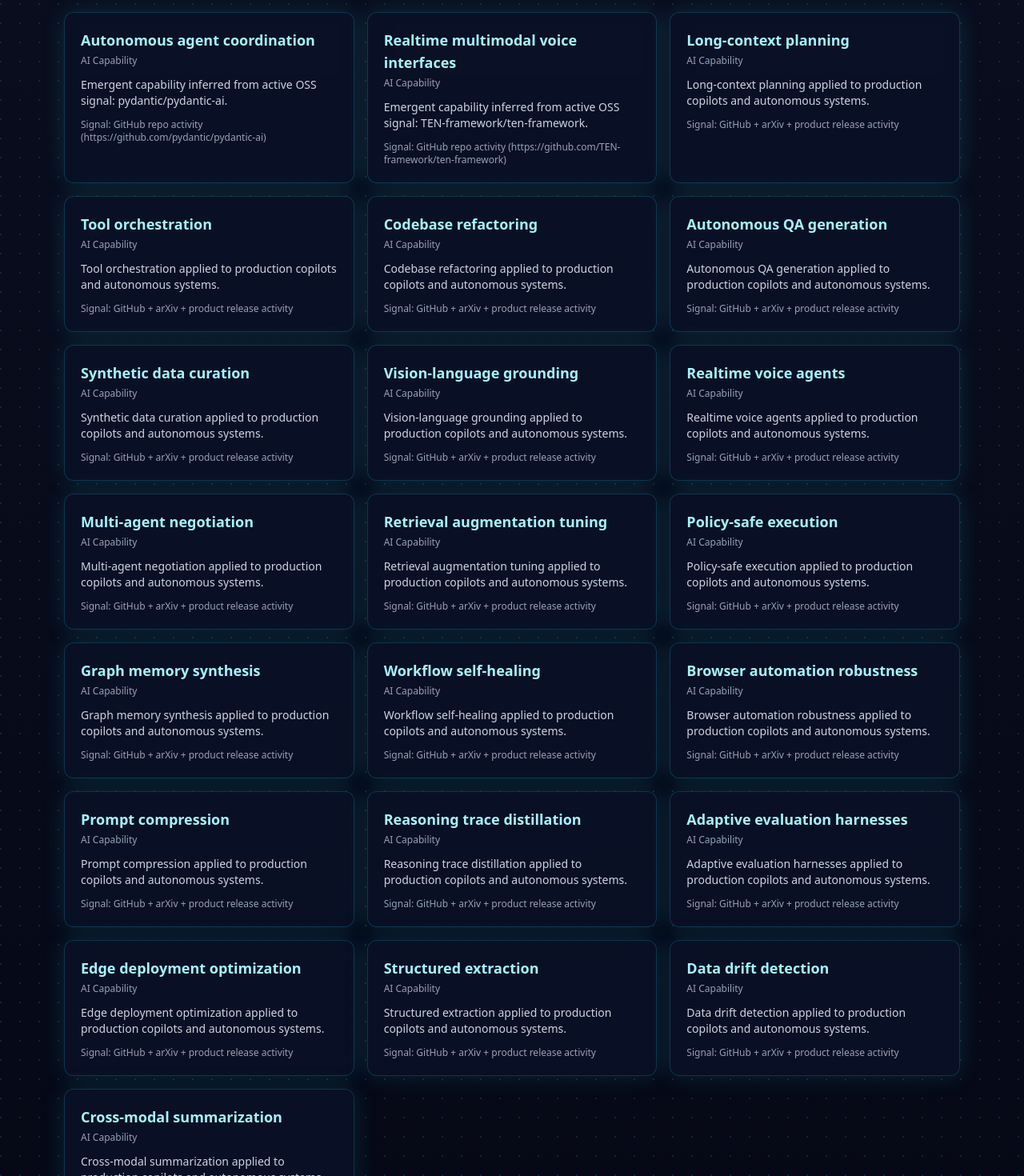
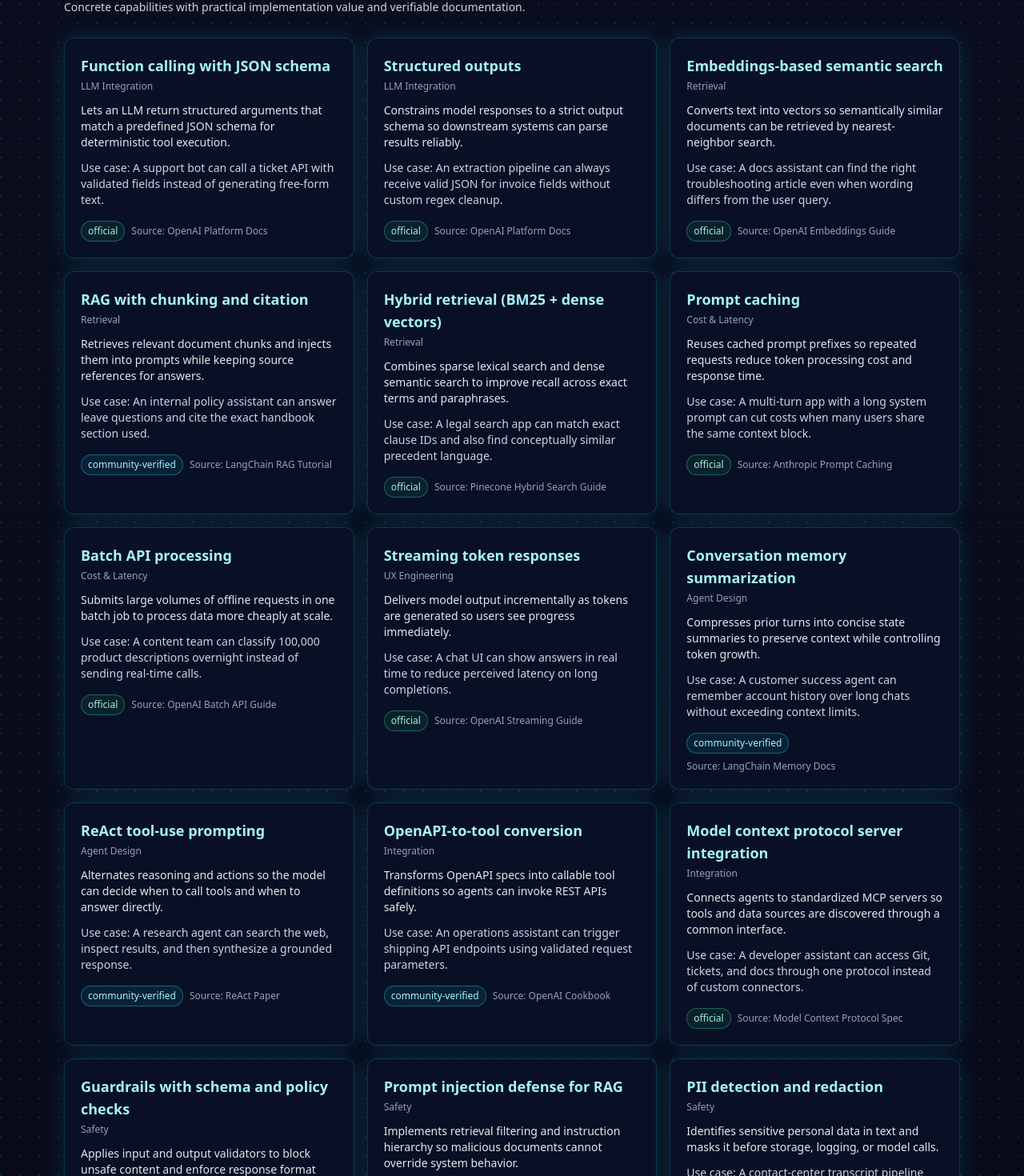
Before and after one commit to fyxai/fyxai.github.io, a Next.js app: page /skills in a window 1280 px wide. Shown: the part 140-1610 px from the top of the page at 80% size. Built offline with nearby package versions, Linux system fonts and the light colour scheme.

Commit message:
Rebuild skills dataset with verifiable production skills

```diff
--- a/app/skills/page.jsx
+++ b/app/skills/page.jsx
@@ -3,25 +3,35 @@ import { CardGrid, InfoCard } from '../../components/Cards';
 
 export const metadata = { title: 'Skills | FYXAI' };
 
-const extractUrl = (text = '') => {
-  const match = text.match(/https?:\/\/\S+/);
-  return match ? match[0].replace(/[),.;]$/, '') : '';
+const verificationStyles = {
+  official: 'border-emerald-400/40 bg-emerald-500/10 text-emerald-200',
+  'community-verified': 'border-cyan-400/40 bg-cyan-500/10 text-cyan-200',
 };
 
 export default function SkillsPage() {
   return (
     <section>
-      <h1 className="mb-6 text-3xl font-bold text-cyan-200">Emerging AI Skills</h1>
+      <div className="mb-7">
+        <h1 className="text-3xl font-bold text-cyan-200">Production AI Skills</h1>
+        <p className="mt-2 max-w-3xl text-sm text-slate-300">
+          Concrete capabilities with practical implementation value and verifiable documentation.
+        </p>
+      </div>
+
       <CardGrid>
         {skills.map((item) => (
-          <InfoCard
-            key={item.name}
-            title={item.name}
-            subtitle={item.category}
-            href={item.url || extractUrl(item.signal)}
-          >
-            <p>{item.description}</p>
-            <p className="mt-3 text-xs text-slate-400">Signal: {item.signal}</p>
+          <InfoCard key={item.name} title={item.name} subtitle={item.category} href={item.sourceUrl}>
+            <p className="text-sm text-slate-200">{item.whatItDoes}</p>
+            <p className="mt-3 text-sm text-slate-300">Use case: {item.practicalUseCase}</p>
+
+            <div className="mt-4 flex flex-wrap items-center gap-2 text-xs">
+              <span
+                className={`rounded-full border px-2 py-1 font-medium ${verificationStyles[item.verificationLevel] || 'border-slate-500/40 bg-slate-500/10 text-slate-200'}`}
+              >
+                {item.verificationLevel}
+              </span>
+              <span className="text-slate-400">Source: {item.sourceName}</span>
+            </div>
           </InfoCard>
         ))}
       </CardGrid>
--- a/data/skills.json
+++ b/data/skills.json
@@ -1,154 +1,218 @@
 [
   {
-    "name": "Autonomous agent coordination",
-    "category": "AI Capability",
-    "description": "Emergent capability inferred from active OSS signal: pydantic/pydantic-ai.",
-    "signal": "GitHub repo activity (https://github.com/pydantic/pydantic-ai)"
+    "name": "Function calling with JSON schema",
+    "category": "LLM Integration",
+    "whatItDoes": "Lets an LLM return structured arguments that match a predefined JSON schema for deterministic tool execution.",
+    "practicalUseCase": "A support bot can call a ticket API with validated fields instead of generating free-form text.",
+    "sourceName": "OpenAI Platform Docs",
+    "sourceUrl": "https://platform.openai.com/docs/guides/function-calling",
+    "verificationLevel": "official"
   },
   {
-    "name": "Realtime multimodal voice interfaces",
-    "category": "AI Capability",
-    "description": "Emergent capability inferred from active OSS signal: TEN-framework/ten-framework.",
-    "signal": "GitHub repo activity (https://github.com/TEN-framework/ten-framework)"
+    "name": "Structured outputs",
+    "category": "LLM Integration",
+    "whatItDoes": "Constrains model responses to a strict output schema so downstream systems can parse results reliably.",
+    "practicalUseCase": "An extraction pipeline can always receive valid JSON for invoice fields without custom regex cleanup.",
+    "sourceName": "OpenAI Platform Docs",
+    "sourceUrl": "https://platform.openai.com/docs/guides/structured-outputs",
+    "verificationLevel": "official"
   },
   {
-    "name": "Long-context planning",
-    "category": "AI Capability",
-    "description": "Long-context planning applied to production copilots and autonomous systems.",
-    "signal": "GitHub + arXiv + product release activity",
-    "url": "https://github.com/search?q=Long-context%20planning%20ai&type=repositories"
+    "name": "Embeddings-based semantic search",
+    "category": "Retrieval",
+    "whatItDoes": "Converts text into vectors so semantically similar documents can be retrieved by nearest-neighbor search.",
+    "practicalUseCase": "A docs assistant can find the right troubleshooting article even when wording differs from the user query.",
+    "sourceName": "OpenAI Embeddings Guide",
+    "sourceUrl": "https://platform.openai.com/docs/guides/embeddings",
+    "verificationLevel": "official"
   },
   {
-    "name": "Tool orchestration",
-    "category": "AI Capability",
-    "description": "Tool orchestration applied to production copilots and autonomous systems.",
-    "signal": "GitHub + arXiv + product release activity",
-    "url": "https://github.com/search?q=Tool%20orchestration%20ai&type=repositories"
+    "name": "RAG with chunking and citation",
+    "category": "Retrieval",
+    "whatItDoes": "Retrieves relevant document chunks and injects them into prompts while keeping source references for answers.",
+    "practicalUseCase": "An internal policy assistant can answer leave questions and cite the exact handbook section used.",
+    "sourceName": "LangChain RAG Tutorial",
+    "sourceUrl": "https://python.langchain.com/docs/tutorials/rag/",
+    "verificationLevel": "community-verified"
   },
   {
-    "name": "Codebase refactoring",
-    "category": "AI Capability",
-    "description": "Codebase refactoring applied to production copilots and autonomous systems.",
-    "signal": "GitHub + arXiv + product release activity",
-    "url": "https://github.com/search?q=Codebase%20refactoring%20ai&type=repositories"
+    "name": "Hybrid retrieval (BM25 + dense vectors)",
+    "category": "Retrieval",
+    "whatItDoes": "Combines sparse lexical search and dense semantic search to improve recall across exact terms and paraphrases.",
+    "practicalUseCase": "A legal search app can match exact clause IDs and also find conceptually similar precedent language.",
+    "sourceName": "Pinecone Hybrid Search Guide",
+    "sourceUrl": "https://docs.pinecone.io/guides/search/hybrid-search",
+    "verificationLevel": "official"
   },
   {
-    "name": "Autonomous QA generation",
-    "category": "AI Capability",
-    "description": "Autonomous QA generation applied to production copilots and autonomous systems.",
-    "signal": "GitHub + arXiv + product release activity",
-    "url": "https://github.com/search?q=Autonomous%20QA%20generation%20ai&type=repositories"
+    "name": "Prompt caching",
+    "category": "Cost & Latency",
+    "whatItDoes": "Reuses cached prompt prefixes so repeated requests reduce token processing cost and response time.",
+    "practicalUseCase": "A multi-turn app with a long system prompt can cut costs when many users share the same context block.",
+    "sourceName": "Anthropic Prompt Caching",
+    "sourceUrl": "https://docs.anthropic.com/en/docs/build-with-claude/prompt-caching",
+    "verificationLevel": "official"
   },
   {
-    "name": "Synthetic data curation",
-    "category": "AI Capability",
-    "description": "Synthetic data curation applied to production copilots and autonomous systems.",
-    "signal": "GitHub + arXiv + product release activity",
-    "url": "https://github.com/search?q=Synthetic%20data%20curation%20ai&type=repositories"
+    "name": "Batch API processing",
+    "category": "Cost & Latency",
+    "whatItDoes": "Submits large volumes of offline requests in one batch job to process data more cheaply at scale.",
+    "practicalUseCase": "A content team can classify 100,000 product descriptions overnight instead of sending real-time calls.",
+    "sourceName": "OpenAI Batch API Guide",
+    "sourceUrl": "https://platform.openai.com/docs/guides/batch",
+    "verificationLevel": "official"
   },
   {
-    "name": "Vision-language grounding",
-    "category": "AI Capability",
-    "description": "Vision-language grounding applied to production copilots and autonomous systems.",
-    "signal": "GitHub + arXiv + product release activity",
-    "url": "https://github.com/search?q=Vision-language%20grounding%20ai&type=repositories"
+    "name": "Streaming token responses",
+    "category": "UX Engineering",
+    "whatItDoes": "Delivers model output incrementally as tokens are generated so users see progress immediately.",
+    "practicalUseCase": "A chat UI can show answers in real time to reduce perceived latency on long completions.",
+    "sourceName": "OpenAI Streaming Guide",
+    "sourceUrl": "https://platform.openai.com/docs/guides/streaming-responses",
+    "verificationLevel": "official"
   },
   {
-    "name": "Realtime voice agents",
-    "category": "AI Capability",
-    "description": "Realtime voice agents applied to production copilots and autonomous systems.",
-    "signal": "GitHub + arXiv + product release activity",
-    "url": "https://github.com/search?q=Realtime%20voice%20agents%20ai&type=repositories"
+    "name": "Conversation memory summarization",
+    "category": "Agent Design",
+    "whatItDoes": "Compresses prior turns into concise state summaries to preserve context while controlling token growth.",
+    "practicalUseCase": "A customer success agent can remember account history over long chats without exceeding context limits.",
+    "sourceName": "LangChain Memory Docs",
+    "sourceUrl": "https://python.langchain.com/docs/concepts/memory/",
+    "verificationLevel": "community-verified"
   },
   {
-    "name": "Multi-agent negotiation",
-    "category": "AI Capability",
-    "description": "Multi-agent negotiation applied to production copilots and autonomous systems.",
-    "signal": "GitHub + arXiv + product release activity",
-    "url": "https://github.com/search?q=Multi-agent%20negotiation%20ai&type=repositories"
+    "name": "ReAct tool-use prompting",
+    "category": "Agent Design",
+    "whatItDoes": "Alternates reasoning and actions so the model can decide when to call tools and when to answer directly.",
+    "practicalUseCase": "A research agent can search the web, inspect results, and then synthesize a grounded response.",
+    "sourceName": "ReAct Paper",
+    "sourceUrl": "https://arxiv.org/abs/2210.03629",
+    "verificationLevel": "community-verified"
   },
   {
-    "name": "Retrieval augmentation tuning",
-    "category": "AI Capability",
-    "description": "Retrieval augmentation tuning applied to production copilots and autonomous systems.",
-    "signal": "GitHub + arXiv + product release activity",
-    "url": "https://github.com/search?q=Retrieval%20augmentation%20tuning%20ai&type=repositories"
+    "name": "OpenAPI-to-tool conversion",
+    "category": "Integration",
+    "whatItDoes": "Transforms OpenAPI specs into callable tool definitions so agents can invoke REST APIs safely.",
+    "practicalUseCase": "An operations assistant can trigger shipping API endpoints using validated request parameters.",
+    "sourceName": "OpenAI Cookbook",
+    "sourceUrl": "https://cookbook.openai.com/examples/function_calling_with_an_openapi_spec",
+    "verificationLevel": "community-verified"
   },
   {
-    "name": "Policy-safe execution",
-    "category": "AI Capability",
-    "description": "Policy-safe execution applied to production copilots and autonomous systems.",
-    "signal": "GitHub + arXiv + product release activity",
-    "url": "https://github.com/search?q=Policy-safe%20execution%20ai&type=repositories"
+    "name": "Model context protocol server integration",
+    "category": "Integration",
+    "whatItDoes": "Connects agents to standardized MCP servers so tools and data sources are discovered through a common interface.",
+    "practicalUseCase": "A developer assistant can access Git, tickets, and docs through one protocol instead of custom connectors.",
+    "sourceName": "Model Context Protocol Spec",
+    "sourceUrl": "https://modelcontextprotocol.io/specification/2025-06-18",
+    "verificationLevel": "official"
   },
   {
-    "name": "Graph memory synthesis",
-    "category": "AI Capability",
-    "description": "Graph memory synthesis applied to production copilots and autonomous systems.",
-    "signal": "GitHub + arXiv + product release activity",
-    "url": "https://github.com/search?q=Graph%20memory%20synthesis%20ai&type=repositories"
+    "name": "Guardrails with schema and policy checks",
+    "category": "Safety",
+    "whatItDoes": "Applies input and output validators to block unsafe content and enforce response format constraints.",
+    "practicalUseCase": "A healthcare intake assistant can reject responses that include prohibited medical advice patterns.",
+    "sourceName": "Guardrails AI Docs",
+    "sourceUrl": "https://www.guardrailsai.com/docs",
+    "verificationLevel": "community-verified"
   },
   {
-    "name": "Workflow self-healing",
-    "category": "AI Capability",
-    "description": "Workflow self-healing applied to production copilots and autonomous systems.",
-    "signal": "GitHub + arXiv + product release activity",
-    "url": "https://github.com/search?q=Workflow%20self-healing%20ai&type=repositories"
+    "name": "Prompt injection defense for RAG",
+    "category": "Safety",
+    "whatItDoes": "Implements retrieval filtering and instruction hierarchy so malicious documents cannot override system behavior.",
+    "practicalUseCase": "An enterprise chatbot can ignore embedded 'ignore previous instructions' text in uploaded files.",
+    "sourceName": "OWASP LLM Top 10",
+    "sourceUrl": "https://owasp.org/www-project-top-10-for-large-language-model-applications/",
+    "verificationLevel": "official"
   },
   {
-    "name": "Browser automation robustness",
-    "category": "AI Capability",
-    "description": "Browser automation robustness applied to production copilots and autonomous systems.",
-    "signal": "GitHub + arXiv + product release activity",
-    "url": "https://github.com/search?q=Browser%20automation%20robustness%20ai&type=repositories"
+    "name": "PII detection and redaction",
+    "category": "Safety",
+    "whatItDoes": "Identifies sensitive personal data in text and masks it before storage, logging, or model calls.",
+    "practicalUseCase": "A contact-center transcript pipeline can redact phone numbers and SSNs before analytics processing.",
+    "sourceName": "Microsoft Presidio",
+    "sourceUrl": "https://microsoft.github.io/presidio/",
+    "verificationLevel": "community-verified"
   },
   {
-    "name": "Prompt compression",
-    "category": "AI Capability",
-    "description": "Prompt compression applied to production copilots and autonomous systems.",
-    "signal": "GitHub + arXiv + product release activity",
-    "url": "https://github.com/search?q=Prompt%20compression%20ai&type=repositories"
+    "name": "Human-in-the-loop approval gates",
+    "category": "Operations",
+    "whatItDoes": "Requires explicit human approval for high-risk actions while allowing automation for low-risk tasks.",
+    "practicalUseCase": "A finance agent can draft wire transfers but must wait for manager approval before execution.",
+    "sourceName": "LangGraph Human-in-the-loop",
+    "sourceUrl": "https://langchain-ai.github.io/langgraph/concepts/human_in_the_loop/",
+    "verificationLevel": "community-verified"
   },
   {
-    "name": "Reasoning trace distillation",
-    "category": "AI Capability",
-    "description": "Reasoning trace distillation applied to production copilots and autonomous systems.",
-    "signal": "GitHub + arXiv + product release activity",
-    "url": "https://github.com/search?q=Reasoning%20trace%20distillation%20ai&type=repositories"
+    "name": "Evaluation with custom test sets",
+    "category": "Evaluation",
+    "whatItDoes": "Runs repeatable benchmarks against domain-specific prompts and expected outputs to track quality over time.",
+    "practicalUseCase": "A legal drafting assistant can be regression-tested on clause rewrite quality before each release.",
+    "sourceName": "OpenAI Evals Framework",
+    "sourceUrl": "https://github.com/openai/evals",
+    "verificationLevel": "community-verified"
   },
   {
-    "name": "Adaptive evaluation harnesses",
-    "category": "AI Capability",
-    "description": "Adaptive evaluation harnesses applied to production copilots and autonomous systems.",
-    "signal": "GitHub + arXiv + product release activity",
-    "url": "https://github.com/search?q=Adaptive%20evaluation%20harnesses%20ai&type=repositories"
+    "name": "LLM-as-judge scoring",
+    "category": "Evaluation",
+    "whatItDoes": "Uses a separate evaluator model and rubric to grade relevance, faithfulness, or style at scale.",
+    "practicalUseCase": "A marketing copy generator can auto-score outputs for brand tone adherence before publishing.",
+    "sourceName": "LangSmith Evaluation Concepts",
+    "sourceUrl": "https://docs.smith.langchain.com/evaluation/concepts",
+    "verificationLevel": "official"
   },
   {
-    "name": "Edge deployment optimization",
-    "category": "AI Capability",
-    "description": "Edge deployment optimization applied to production copilots and autonomous systems.",
-    "signal": "GitHub + arXiv + product release activity",
-    "url": "https://github.com/search?q=Edge%20deployment%20optimization%20ai&type=repositories"
+    "name": "Tracing and observability for agents",
+    "category": "Operations",
+    "whatItDoes": "Captures tool calls, prompts, latencies, and token usage so failures can be diagnosed quickly.",
+    "practicalUseCase": "An SRE can trace why an agent failed by inspecting the exact tool call and prompt sequence.",
+    "sourceName": "OpenTelemetry",
+    "sourceUrl": "https://opentelemetry.io/docs/",
+    "verificationLevel": "official"
   },
   {
-    "name": "Structured extraction",
-    "category": "AI Capability",
-    "description": "Structured extraction applied to production copilots and autonomous systems.",
-    "signal": "GitHub + arXiv + product release activity",
-    "url": "https://github.com/search?q=Structured%20extraction%20ai&type=repositories"
+    "name": "Rate limiting and retry backoff",
+    "category": "Reliability",
+    "whatItDoes": "Controls request frequency and retries transient failures with exponential backoff to prevent outages.",
+    "practicalUseCase": "A high-traffic chat API can avoid cascading failures during provider throttling events.",
+    "sourceName": "AWS Retry with Backoff Pattern",
+    "sourceUrl": "https://docs.aws.amazon.com/prescriptive-guidance/latest/cloud-design-patterns/retry-backoff.html",
+    "verificationLevel": "official"
   },
   {
-    "name": "Data drift detection",
-    "category": "AI Capability",
-    "description": "Data drift detection applied to production copilots and autonomous systems.",
-    "signal": "GitHub + arXiv + product release activity",
-    "url": "https://github.com/search?q=Data%20drift%20detection%20ai&type=repositories"
+    "name": "Idempotent tool execution",
+    "category": "Reliability",
+    "whatItDoes": "Ensures repeated action requests with the same idempotency key do not duplicate side effects.",
+    "practicalUseCase": "A payment assistant can safely retry charge creation without double-billing the customer.",
+    "sourceName": "Stripe Idempotent Requests",
+    "sourceUrl": "https://docs.stripe.com/api/idempotent_requests",
+    "verificationLevel": "official"
   },
   {
-    "name": "Cross-modal summarization",
-    "category": "AI Capability",
-    "description": "Cross-modal summarization applied to production copilots and autonomous systems.",
-    "signal": "GitHub + arXiv + product release activity",
-    "url": "https://github.com/search?q=Cross-modal%20summarization%20ai&type=repositories"
+    "name": "Long-document parsing with OCR",
+    "category": "Document AI",
+    "whatItDoes": "Extracts machine-readable text and structure from scanned PDFs and images for downstream LLM workflows.",
+    "practicalUseCase": "An insurance intake workflow can digitize uploaded claim forms before data extraction.",
+    "sourceName": "Tesseract OCR Docs",
+    "sourceUrl": "https://tesseract-ocr.github.io/tessdoc/",
+    "verificationLevel": "community-verified"
+  },
+  {
+    "name": "JSON mode output parsing",
+    "category": "LLM Integration",
+    "whatItDoes": "Requests JSON-only responses and validates payloads before handing data to application services.",
+    "practicalUseCase": "A lead-qualification bot can return strict JSON fields consumed directly by a CRM webhook.",
+    "sourceName": "OpenAI JSON Mode Guide",
+    "sourceUrl": "https://platform.openai.com/docs/guides/text-generation/json-mode",
+    "verificationLevel": "official"
+  },
+  {
+    "name": "Canary rollout for model versions",
+    "category": "MLOps",
+    "whatItDoes": "Routes a small traffic percentage to a new model version before full deployment to limit blast radius.",
+    "practicalUseCase": "A production assistant can test a new model on 5% of traffic and compare error rates before rollout.",
+    "sourceName": "Kubernetes Canary Deployment",
+    "sourceUrl": "https://kubernetes.io/docs/concepts/cluster-administration/manage-deployment/#canary-deployments",
+    "verificationLevel": "official"
   }
 ]
```
Also changed, not shown: scripts/update-data.mjs (+67 -38 lines).
